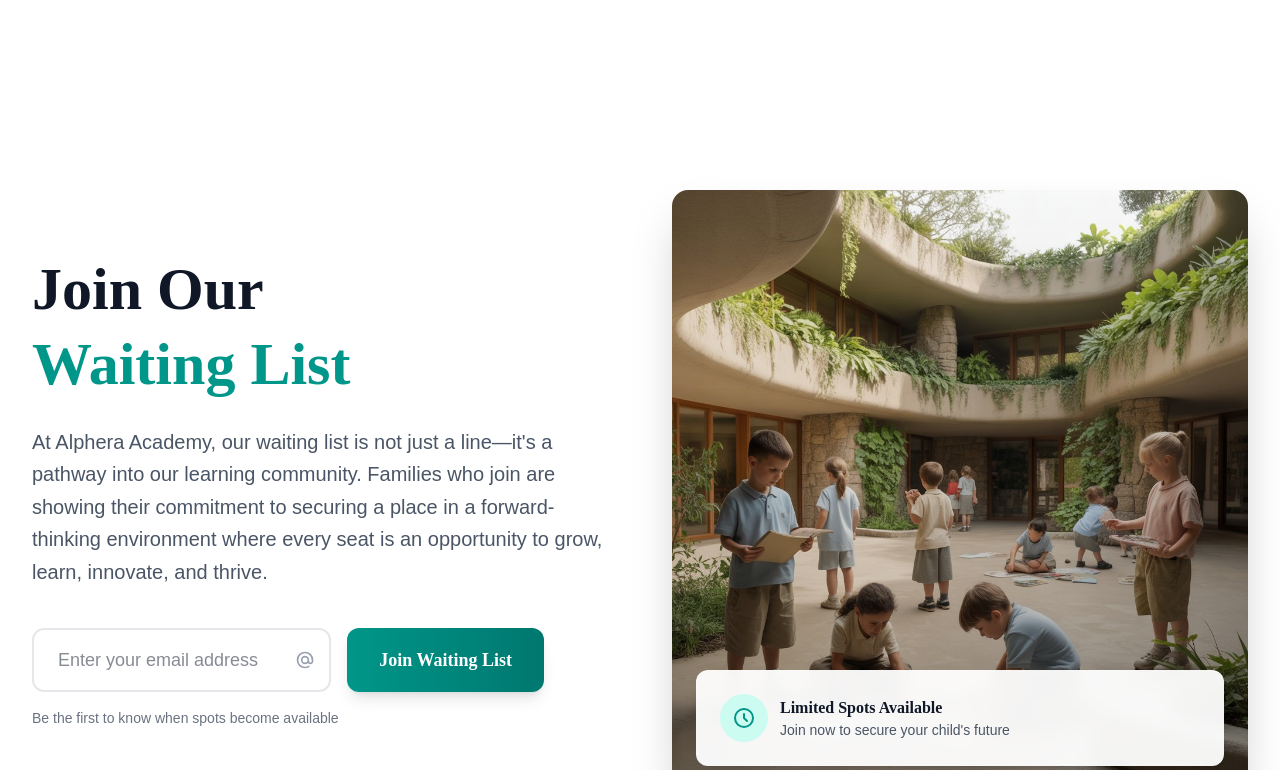
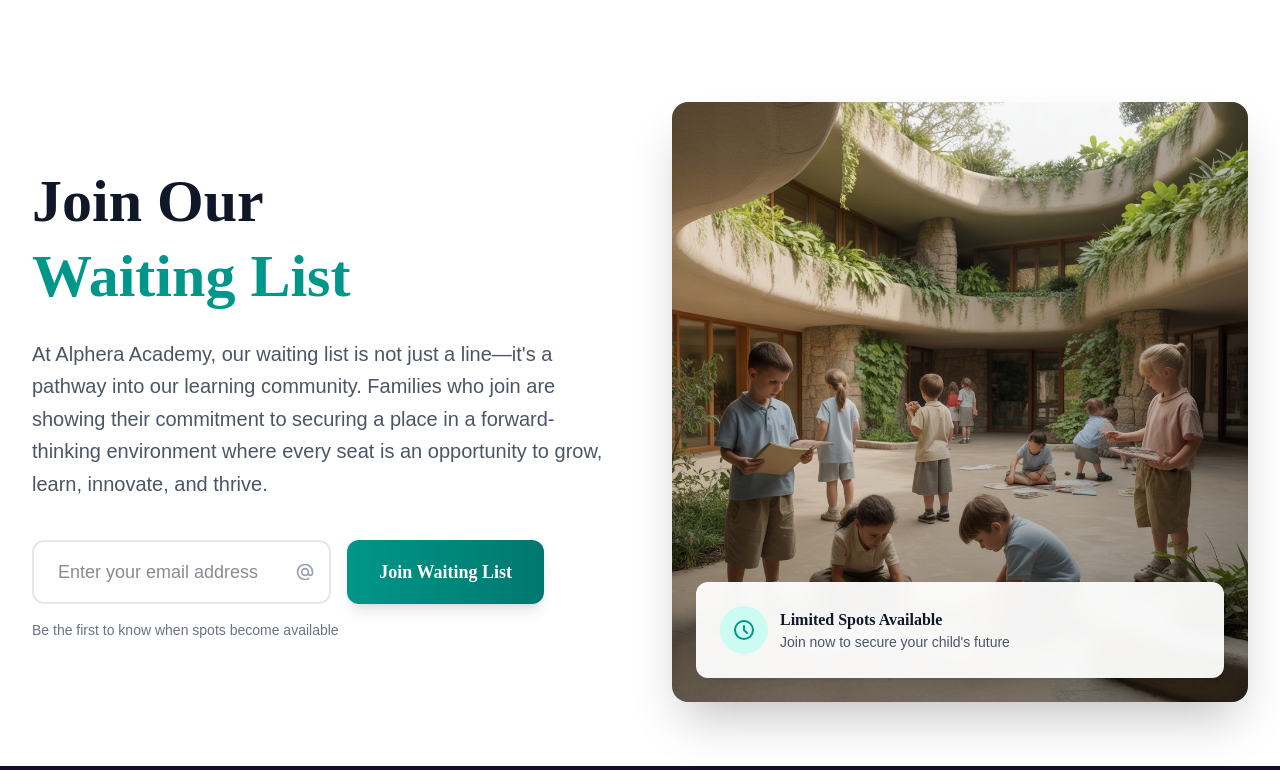
Before and after one commit to Alpha-Learning/uts, a Next.js app: page / in a window 1280 px wide. Shown: the part 3090-3860 px from the top of the page. Built offline with nearby package versions, Linux system fonts and the light colour scheme; no server answers.

Commit message:
padding adjusted

```diff
--- a/app/components/landing/ThirdSection.tsx
+++ b/app/components/landing/ThirdSection.tsx
@@ -17,7 +17,7 @@
   };
 
   return (
-    <section id="waiting-list" className="py-20 lg:py-24 bg-white relative overflow-hidden">
+    <section id="waiting-list" className="py-20 lg:py-2 lg:pb-16 bg-white relative overflow-hidden">
       {/* Background decorative elements */}
       {/* <div className="absolute inset-0 overflow-hidden">
         <div className="absolute -top-40 -right-40 w-80 h-80 bg-teal-100 rounded-full opacity-20"></div>
```
